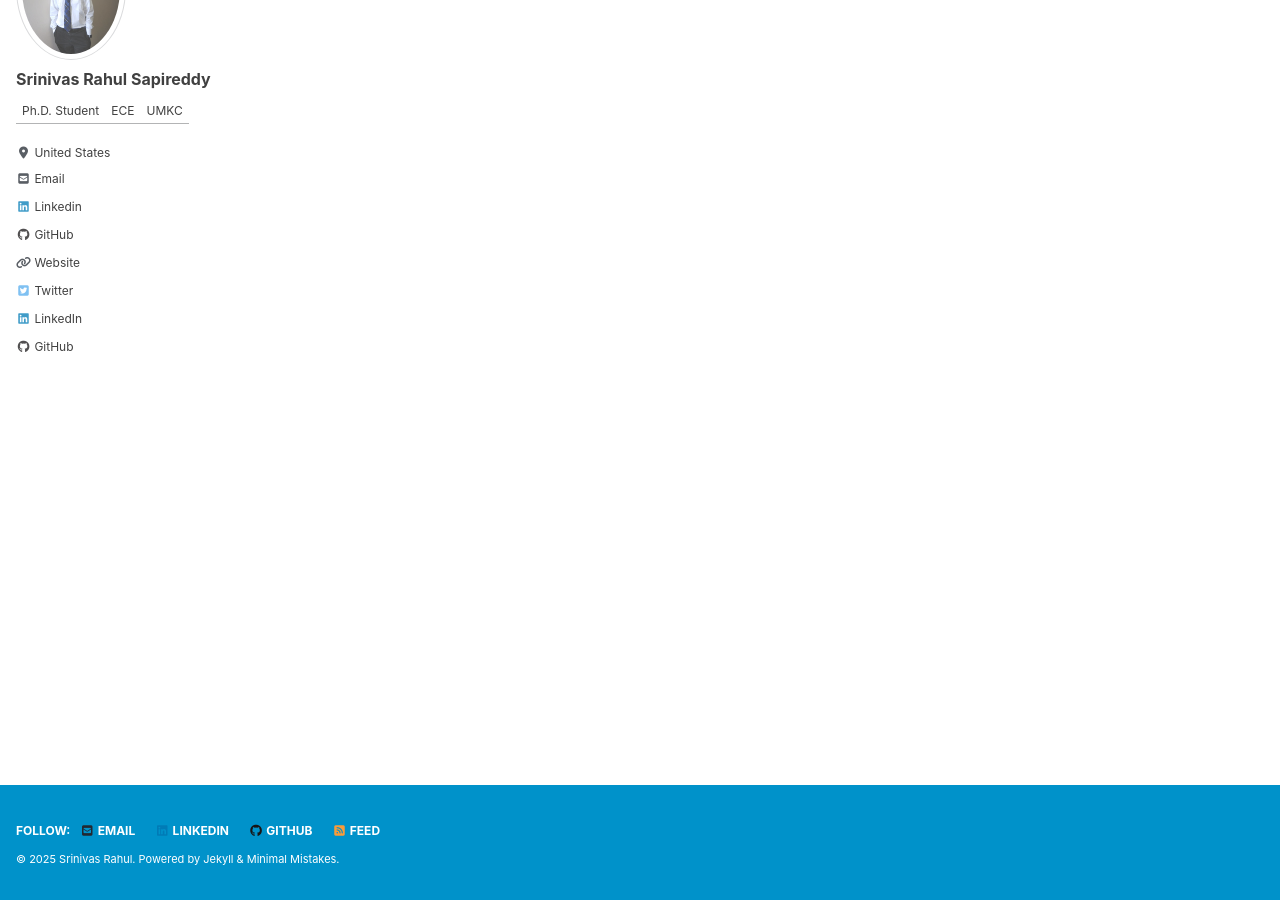
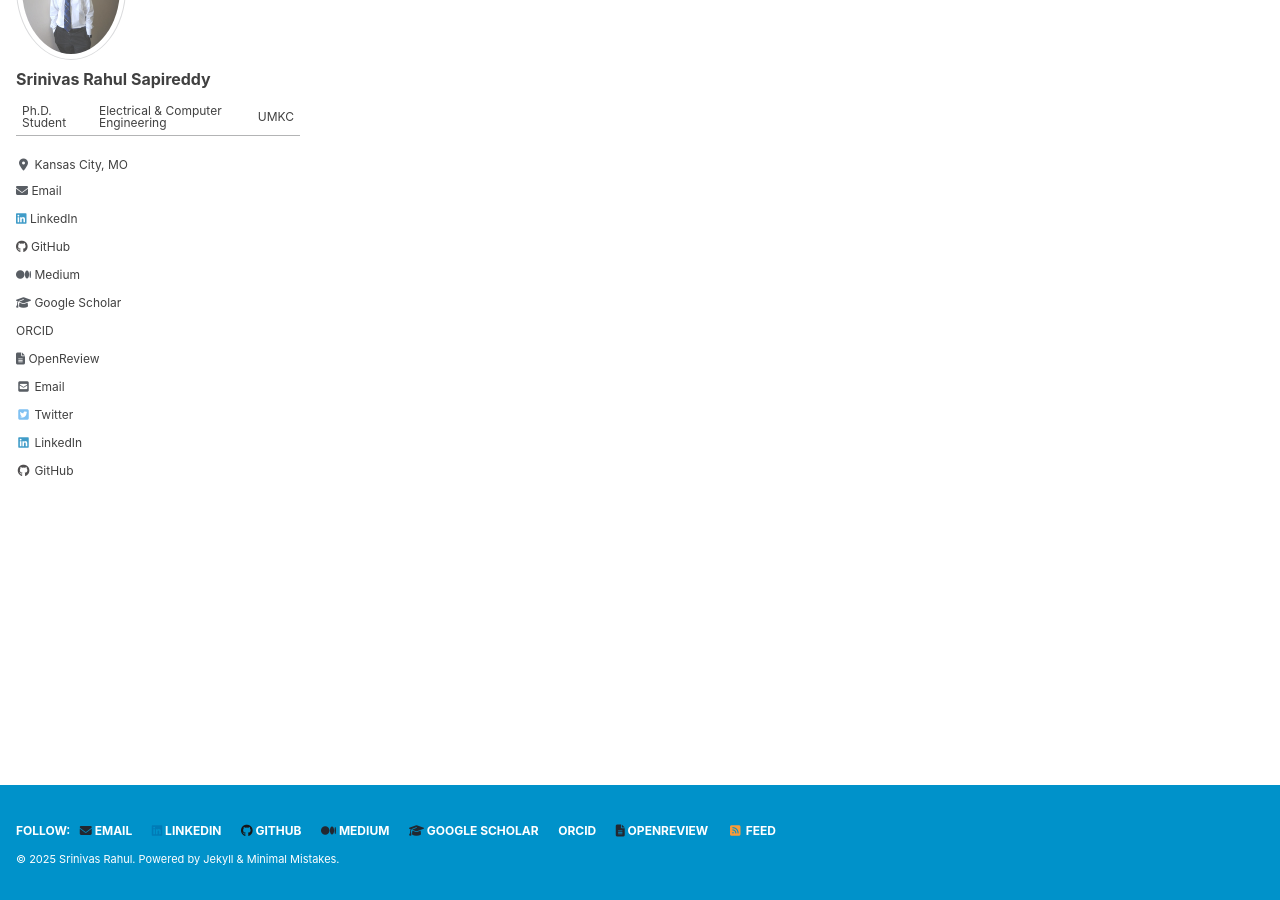
Before and after one commit to srsapireddy/srsapireddy.github.io, a Jekyll site: the page built from _pages/search.md, in a window 1280 px wide and 900 px high, scrolled down 164 px. Built offline with Jekyll 4.4.1, drawn with Linux system fonts in a browser that asks for light colours; cached includes are drawn as plain includes; nearby versions of some CDN libraries.

Commit message:
Update _config.yml

```diff
--- a/_config.yml
+++ b/_config.yml
@@ -105,68 +105,66 @@ analytics:
     anonymize_ip         : # true, false (default)
 
 
-# Site Author
+# Site Author (Sidebar Bio)
 author:
   name             : "Srinivas Rahul Sapireddy"
-  avatar           : "/images/image.jpeg" # path of avatar image, e.g. "/assets/images/bio-photo.jpg"
-  bio              : "Ph.D. Student | ECE | UMKC"
-  location         : "United States"
-  email            :
+  avatar           : "/images/image.jpeg"  # Ensure this file exists
+  bio              : "Ph.D. Student | Electrical & Computer Engineering | UMKC"
+  location         : "Kansas City, MO"
+  email            : "sapireddysrinivas2020@gmail.com"
   github           : "srsapireddy"
   linkedin         : "srsapireddy2020"
+  twitter          : "srsapireddy"
+  orcid            : "0000-0002-9898-6810"
   links:
     - label: "Email"
-      icon: "fas fa-fw fa-envelope-square"
-      url: mailto:sapireddysrinivas2020@gmail.com
-    - label: "Linkedin"
-      icon: "fab fa-fw fa-linkedin"
+      icon: "fas fa-envelope"
+      url: "mailto:sapireddysrinivas2020@gmail.com"
+    - label: "LinkedIn"
+      icon: "fab fa-linkedin"
       url: "https://www.linkedin.com/in/srsapireddy2020/"
     - label: "GitHub"
-      icon: "fab fa-fw fa-github"
+      icon: "fab fa-github"
       url: "https://github.com/srsapireddy"
-    - label: "Website"
-      icon: "fas fa-fw fa-link"
-      url: "https://your-website.com"
-    - label: "Twitter"
-      icon: "fab fa-fw fa-twitter-square"
-      url: "https://twitter.com/"
-    - label: "Facebook"
-      icon: "fab fa-fw fa-facebook-square"
-      # url: "https://facebook.com/"
-    - label: "Instagram"
-      icon: "fab fa-fw fa-instagram"
-      # url: "https://instagram.com/"
+    - label: "Medium"
+      icon: "fab fa-medium"
+      url: "https://medium.com/@srsapireddy"
+    - label: "Google Scholar"
+      icon: "fas fa-graduation-cap"
+      url: "https://scholar.google.com/citations?user=08fgpdIAAAAJ"
+    - label: "ORCID"
+      icon: "ai ai-orcid"
+      url: "https://orcid.org/0000-0002-9898-6810"
+    - label: "OpenReview"
+      icon: "fas fa-file-alt"
+      url: "https://openreview.net/profile?id=~Srinivas_Rahul_Sapireddy1"
 
-# Site Footer
+
+# Site Footer (Bottom of the page)
 footer:
   links:
     - label: "Email"
-      icon: "fas fa-fw fa-envelope-square"
-      url: mailto:sapireddyrahul@gmail.com
-    - label: "Linkedin"
-      icon: "fab fa-fw fa-linkedin"
+      icon: "fas fa-envelope"
+      url: "mailto:sapireddysrinivas2020@gmail.com"
+    - label: "LinkedIn"
+      icon: "fab fa-linkedin"
       url: "https://www.linkedin.com/in/srsapireddy2020/"
     - label: "GitHub"
-      icon: "fab fa-fw fa-github"
+      icon: "fab fa-github"
       url: "https://github.com/srsapireddy"
-    - label: "Twitter"
-      icon: "fab fa-fw fa-twitter-square"
-      # url:
-    - label: "Facebook"
-      icon: "fab fa-fw fa-facebook-square"
-      # url:
-    - label: "GitHub"
-      icon: "fab fa-fw fa-github"
-      # url:
-    - label: "GitLab"
-      icon: "fab fa-fw fa-gitlab"
-      # url:
-    - label: "Bitbucket"
-      icon: "fab fa-fw fa-bitbucket"
-      # url:
-    - label: "Instagram"
-      icon: "fab fa-fw fa-instagram"
-      # url:
+    - label: "Medium"
+      icon: "fab fa-medium"
+      url: "https://medium.com/@srsapireddy"
+    - label: "Google Scholar"
+      icon: "fas fa-graduation-cap"
+      url: "https://scholar.google.com/citations?user=08fgpdIAAAAJ"
+    - label: "ORCID"
+      icon: "ai ai-orcid"
+      url: "https://orcid.org/0000-0002-9898-6810"
+    - label: "OpenReview"
+      icon: "fas fa-file-alt"
+      url: "https://openreview.net/profile?id=~Srinivas_Rahul_Sapireddy1"
+
 
 
 # Reading Files
```
